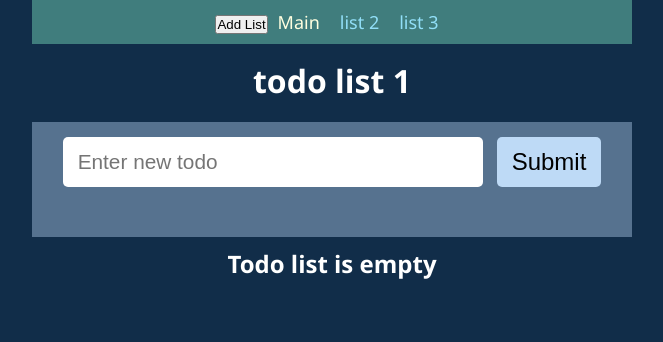
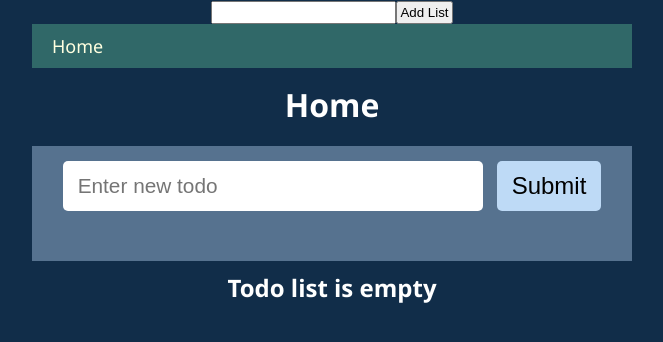
Before and after one commit to Liasnik/Todo-App, a React (Create React App) app: page /Todo-App in a window 1280 px wide. Shown: the top 342 px of the page, without its empty margins (308-971 px from the left). Built offline with nearby package versions, Linux system fonts and the light colour scheme.

Commit message:
added the ability to create custom page titles

```diff
--- a/src/App.css
+++ b/src/App.css
@@ -46,8 +46,29 @@ a:hover {
 }
 
 nav {
+  text-align: left;
   padding: 10px;
-  background-color: rgb(64, 125, 125);
+  background-color: rgb(48, 104, 104);
   position: sticky;
   top: 0;
 }
+
+.input {
+  padding: 2px;
+  outline-style: none;
+}
+
+.button {
+  padding: 2px;
+}
+
+.buttonMenu {
+  padding: 0 3px;
+  cursor: pointer;
+  font-size: medium;
+  border: none;
+}
+.buttonMenu:hover {
+  color: red;
+  transform: scale(1.3);
+}
--- a/src/App.js
+++ b/src/App.js
@@ -5,15 +5,36 @@ import NotFound from './components/NotFound'
 import MainLayout from './layouts/MainLayout'
 import { useState } from 'react'
 
+const loudLists = () => {
+  const savedLists = localStorage.getItem('todoLists')
+  if (savedLists) {
+    return JSON.parse(savedLists)
+  }
+  return []
+}
+
 export default function App() {
-  const [todoLists, setTodoLists] = useState([])
+  const [text, setText] = useState('')
+  const [todoLists, setTodoLists] = useState(loudLists())
 
+  localStorage.setItem('todoLists', JSON.stringify(todoLists))
+
+  console.log(text)
   console.log(todoLists)
 
+  const handleText = (e) => {
+    setText(e.target.value)
+  }
+
   const handleAddList = () => {
-    // const newListName = `todosList${todoLists.length + 1}`
-    setTodoLists([...todoLists, todoLists.length + 1])
+    setTodoLists([...todoLists, text])
+    setText('')
   }
+
+  // const handleAddList = () => {
+  //   // const newListName = `todosList${todoLists.length + 1}`
+  //   setTodoLists([...todoLists, todoLists.length + 1])
+  // }
 
   const handleDeleteList = (listName) => {
     // Создаём копию списка всех списков дел
@@ -27,44 +48,42 @@ export default function App() {
       updatedTodoLists.splice(index, 1)
       setTodoLists(updatedTodoLists)
     }
+
+    localStorage.removeItem(listName)
   }
 
   return (
     <BrowserRouter>
       <div className="App">
+        <input
+          className="input"
+          type="text"
+          value={text}
+          onChange={handleText}
+        />
+        <button className="button" onClick={handleAddList}>
+          Add List
+        </button>
         <Routes>
           <Route
             path="/Todo-App"
             element={
               <MainLayout
                 todoLists={todoLists}
-                handleAddList={handleAddList}
+                // handleAddList={handleAddList}
                 handleDeleteList={handleDeleteList}
               />
             }
           >
             <Route
               index
-              element={<TodoApp name="todo list 1" listName="todoList1" />}
-            />
-            <Route
-              path="todoList2"
-              element={<TodoApp name="todo list 2" listName="todoList2" />}
-            />
-            <Route
-              path="todoList3"
-              element={<TodoApp name="todoList 3" listName="todoList3" />}
+              element={<TodoApp name="Home" listName="todoList1" />}
             />
             {todoLists.map((listName) => (
               <Route
                 key={listName}
-                path={`todoList${listName + 3}`}
-                element={
-                  <TodoApp
-                    name={`todo list ${listName + 3}`}
-                    listName={`todoList${listName + 3}`}
-                  />
-                }
+                path={listName}
+                element={<TodoApp name={listName} listName={listName} />}
               />
             ))}
           </Route>
--- a/src/Menu.js
+++ b/src/Menu.js
@@ -7,26 +7,32 @@ export default function Menu({ todoLists, handleAddList, handleDeleteList }) {
 
   return (
     <nav className="nav">
-      <button onClick={handleAddList}>Add List</button>
+      {/* <button onClick={handleAddList}>Add List</button> */}
       <NavLink to="/Todo-App" end>
-        Main
+        Home
       </NavLink>
-      <NavLink to="todoList2">list 2</NavLink>
-      <NavLink to="todoList3">list 3</NavLink>
       {todoLists.map((listName) => (
-        <span key={listName}>
+        <span
+          key={listName}
+          style={{
+            backgroundColor: 'rgb(48, 104, 104)',
+            margin: '3px',
+            padding: '2px',
+          }}
+        >
           <NavLink
-            to={`todoList${listName + 3}`}
+            to={listName}
             onClick={() => dispatch(addState({ listName }))}
           >
-            {`list ${listName + 3}`}
+            {listName}
           </NavLink>
           <button
+            className="buttonMenu"
             onClick={() => {
               handleDeleteList(listName)
             }}
           >
-            Delete
+            &times;
           </button>
         </span>
       ))}
--- a/src/components/Todos/TodoApp.js
+++ b/src/components/Todos/TodoApp.js
@@ -4,8 +4,18 @@ import TodoList from './TodoList'
 import TodosActions from './TodosActions'
 import { useSelector } from 'react-redux'
 
+function storageTodo(name) {
+  const savedTodos = localStorage.getItem(name)
+  if (savedTodos) {
+    return JSON.parse(savedTodos)
+  }
+  return []
+}
+
 export default function TodoApp({ name, listName }) {
-  const todos = useSelector((state) => state.todos[listName] ?? [])
+  const todos = useSelector(
+    (state) => state.todos[listName] ?? storageTodo(listName) ?? []
+  )
   const downRef = useRef(null)
 
   localStorage.setItem(listName, JSON.stringify(todos))
@@ -32,7 +42,7 @@ export default function TodoApp({ name, listName }) {
         )}
       </div>
       <div className="body">
-        <TodoList listName={listName} />
+        <TodoList listName={listName} todos={todos} />
         <div ref={downRef}>
           {!!todos.length && (
             <TodosActions
--- a/src/components/Todos/TodoList.js
+++ b/src/components/Todos/TodoList.js
@@ -1,10 +1,7 @@
-import { useSelector } from 'react-redux'
 import Todo from './Todo'
 import styles from './TodoList.module.css'
 
-export default function TodoList({ listName }) {
-  const todos = useSelector((state) => state.todos[listName] ?? [])
-
+export default function TodoList({ listName, todos }) {
   return (
     <div className={styles.todoListContainer}>
       {!todos.length && <h2>Todo list is empty</h2>}
--- a/src/store/TodoSlice.js
+++ b/src/store/TodoSlice.js
@@ -15,21 +15,22 @@ const TodoSlice = createSlice({
     todoList1: storageTodo('todoList1'),
     todoList2: storageTodo('todoList2'),
     todoList3: storageTodo('todoList3'),
-    todoList4: storageTodo('todoList4'),
   },
   reducers: {
     addState(state, action) {
       const { listName } = action.payload
 
       if (!state[listName]) {
-        state[`todoList${listName + 3}`] = storageTodo(
-          `todoList${listName + 3}`
-        )
+        state[listName] = storageTodo(listName)
       }
     },
 
     addTodoHandler(state, action) {
       const { text, listName } = action.payload
+
+      if (!state[listName]) {
+        state[listName] = storageTodo(listName)
+      }
 
       // if (!state[listName]) {
       //   state[listName] = []
```
